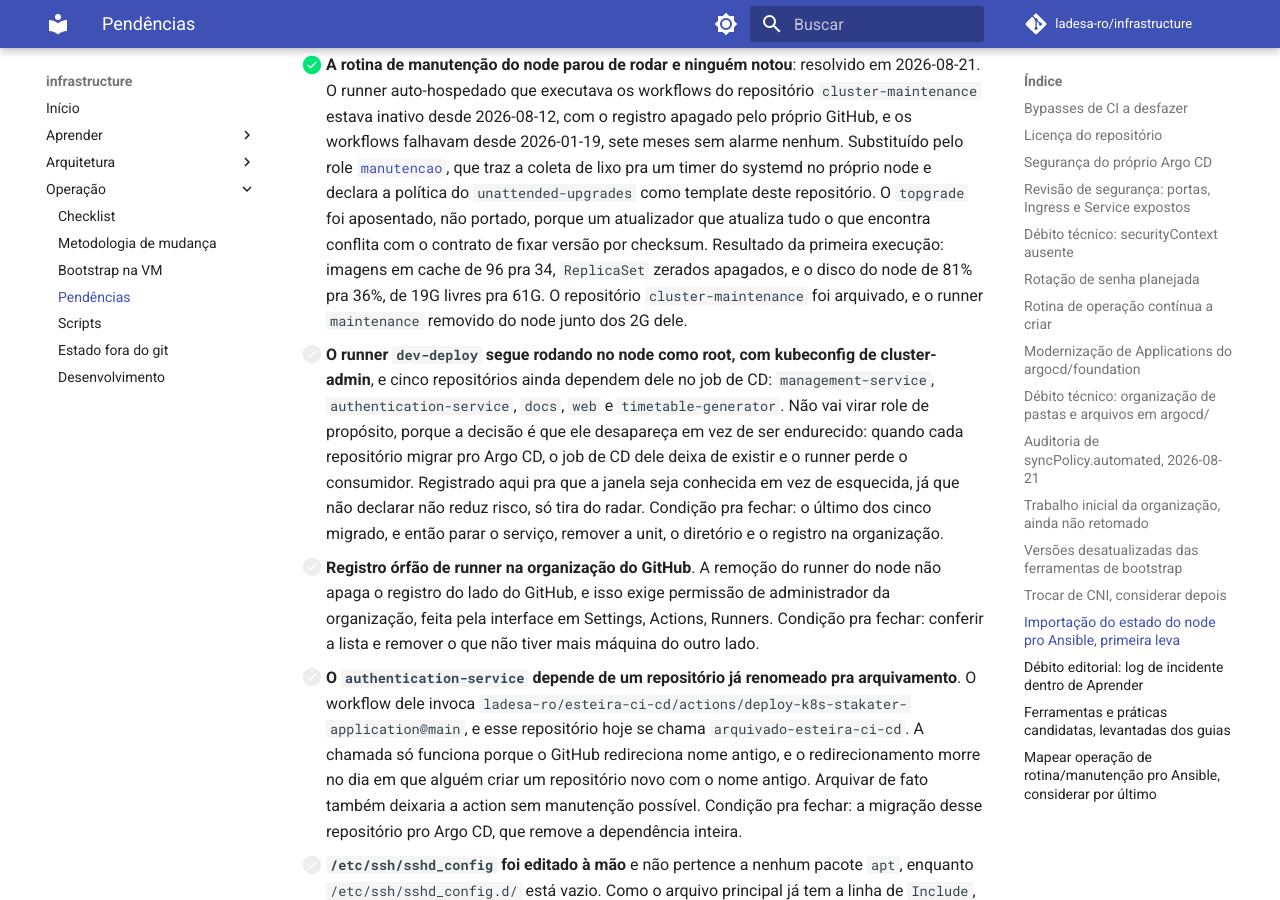
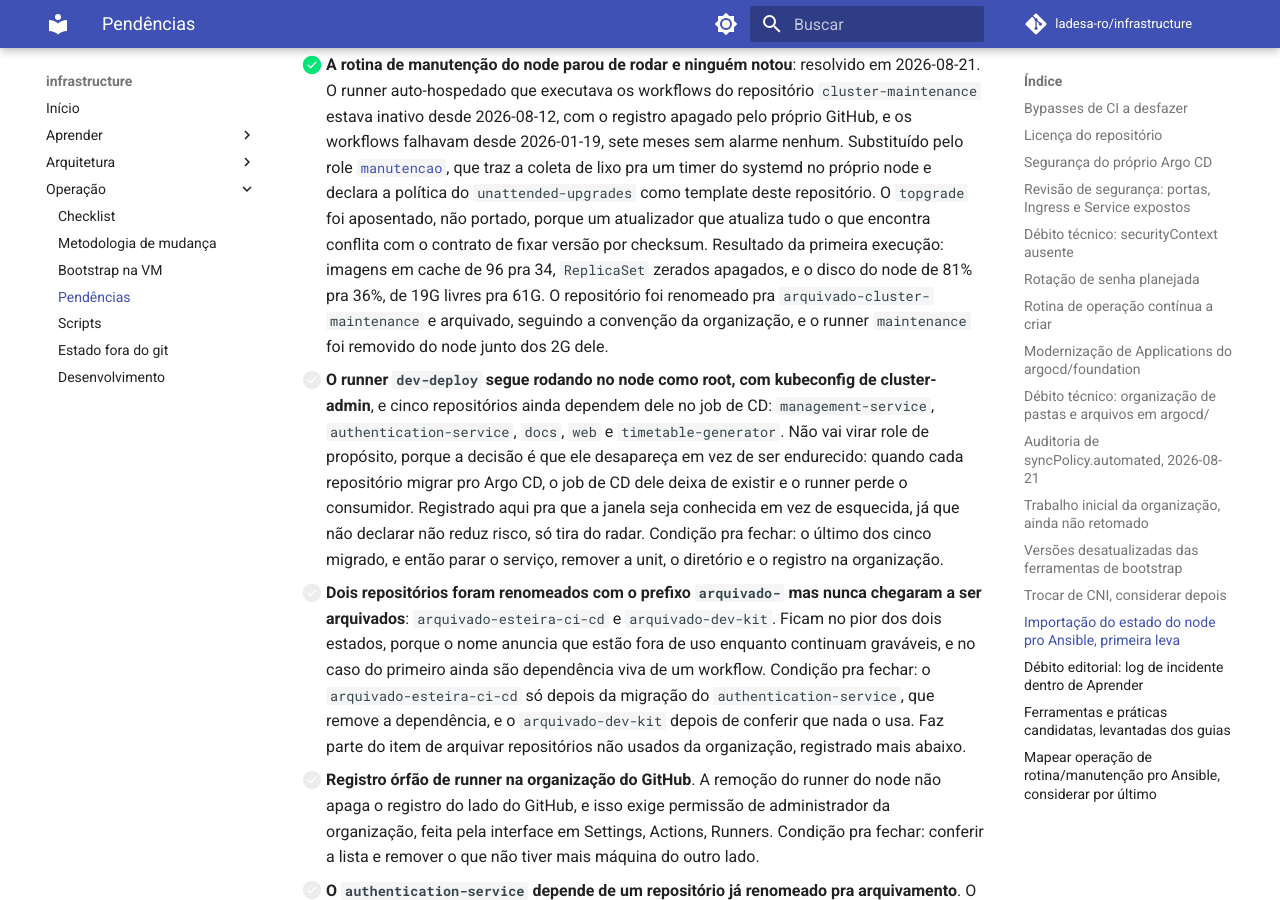
Before and after one commit to ladesa-ro/infrastructure, an MkDocs documentation site: the page built from docs/operacao/pendencias.md, in a window 1280 px wide and 900 px high, scrolled down 21254 px. Built offline with MkDocs 1.6.1 and Material for MkDocs 9.7.7, drawn with Linux system fonts in a browser that asks for light colours; comment, search, counter and statistics services are not loaded.

Commit message:
chore: follow archive naming convention for retired repo

```diff
--- a/docs/operacao/pendencias.md
+++ b/docs/operacao/pendencias.md
@@ -153,8 +153,9 @@ Os roles [`pacotes-base`](../arquitetura/roles/pacotes-base.md) e [`sistema`](..
 - [ ] **Performance Co-Pilot fica exatamente como está**, decisão do usuário em 2026-08-21, registrada em [Ambiente do node](../arquitetura/ambiente-do-node.md#performance-co-pilot). O fato que justifica revisitar, a escrita contínua de métrica em `/var/log/pcp`, está anotado lá. Condição: quando [observabilidade](../aprender/observabilidade.md) virar uma decisão consciente deste cluster, adotar ou remover, em vez de seguir de pé por herança.
 - [ ] **`protect-kernel-defaults` ainda não está ligado no [k3s](../arquitetura/roles/k3s.md)**. O role [`sistema`](../arquitetura/roles/sistema.md) declara os quatro parâmetros de kernel que o [guia CIS do k3s](https://docs.k3s.io/security/hardening-guide) exige como pré-requisito, mas a flag em si fica pra depois de propósito: com ela ligada, o kubelet se recusa a subir se os parâmetros não estiverem valendo. Condição: confirmar no node que os quatro valores estão aplicados de verdade, e só então ligar a flag, com o ritual de mudança de risco.
 - [ ] **Conta `apalrd` continua existindo** com sudo sem senha e `authorized_keys` vazio, herdada da imagem base. Condição: role `contas`, da próxima leva.
-- [x] **A rotina de manutenção do node parou de rodar e ninguém notou**: resolvido em 2026-08-21. O runner auto-hospedado que executava os workflows do repositório `cluster-maintenance` estava inativo desde 2026-08-12, com o registro apagado pelo próprio GitHub, e os workflows falhavam desde 2026-01-19, sete meses sem alarme nenhum. Substituído pelo role [`manutencao`](../arquitetura/roles/manutencao.md), que traz a coleta de lixo pra um timer do systemd no próprio node e declara a política do `unattended-upgrades` como template deste repositório. O `topgrade` foi aposentado, não portado, porque um atualizador que atualiza tudo o que encontra conflita com o contrato de fixar versão por checksum. Resultado da primeira execução: imagens em cache de 96 pra 34, `ReplicaSet` zerados apagados, e o disco do node de 81% pra 36%, de 19G livres pra 61G. O repositório `cluster-maintenance` foi arquivado, e o runner `maintenance` removido do node junto dos 2G dele.
+- [x] **A rotina de manutenção do node parou de rodar e ninguém notou**: resolvido em 2026-08-21. O runner auto-hospedado que executava os workflows do repositório `cluster-maintenance` estava inativo desde 2026-08-12, com o registro apagado pelo próprio GitHub, e os workflows falhavam desde 2026-01-19, sete meses sem alarme nenhum. Substituído pelo role [`manutencao`](../arquitetura/roles/manutencao.md), que traz a coleta de lixo pra um timer do systemd no próprio node e declara a política do `unattended-upgrades` como template deste repositório. O `topgrade` foi aposentado, não portado, porque um atualizador que atualiza tudo o que encontra conflita com o contrato de fixar versão por checksum. Resultado da primeira execução: imagens em cache de 96 pra 34, `ReplicaSet` zerados apagados, e o disco do node de 81% pra 36%, de 19G livres pra 61G. O repositório foi renomeado pra `arquivado-cluster-maintenance` e arquivado, seguindo a convenção da organização, e o runner `maintenance` foi removido do node junto dos 2G dele.
 - [ ] **O runner `dev-deploy` segue rodando no node como root, com kubeconfig de cluster-admin**, e cinco repositórios ainda dependem dele no job de CD: `management-service`, `authentication-service`, `docs`, `web` e `timetable-generator`. Não vai virar role de propósito, porque a decisão é que ele desapareça em vez de ser endurecido: quando cada repositório migrar pro Argo CD, o job de CD dele deixa de existir e o runner perde o consumidor. Registrado aqui pra que a janela seja conhecida em vez de esquecida, já que não declarar não reduz risco, só tira do radar. Condição pra fechar: o último dos cinco migrado, e então parar o serviço, remover a unit, o diretório e o registro na organização.
+- [ ] **Dois repositórios foram renomeados com o prefixo `arquivado-` mas nunca chegaram a ser arquivados**: `arquivado-esteira-ci-cd` e `arquivado-dev-kit`. Ficam no pior dos dois estados, porque o nome anuncia que estão fora de uso enquanto continuam graváveis, e no caso do primeiro ainda são dependência viva de um workflow. Condição pra fechar: o `arquivado-esteira-ci-cd` só depois da migração do `authentication-service`, que remove a dependência, e o `arquivado-dev-kit` depois de conferir que nada o usa. Faz parte do item de arquivar repositórios não usados da organização, registrado mais abaixo.
 - [ ] **Registro órfão de runner na organização do GitHub**. A remoção do runner do node não apaga o registro do lado do GitHub, e isso exige permissão de administrador da organização, feita pela interface em Settings, Actions, Runners. Condição pra fechar: conferir a lista e remover o que não tiver mais máquina do outro lado.
 - [ ] **O `authentication-service` depende de um repositório já renomeado pra arquivamento**. O workflow dele invoca `ladesa-ro/esteira-ci-cd/actions/deploy-k8s-stakater-application@main`, e esse repositório hoje se chama `arquivado-esteira-ci-cd`. A chamada só funciona porque o GitHub redireciona nome antigo, e o redirecionamento morre no dia em que alguém criar um repositório novo com o nome antigo. Arquivar de fato também deixaria a action sem manutenção possível. Condição pra fechar: a migração desse repositório pro Argo CD, que remove a dependência inteira.
 - [ ] **`/etc/ssh/sshd_config` foi editado à mão** e não pertence a nenhum pacote `apt`, enquanto `/etc/ssh/sshd_config.d/` está vazio. Como o arquivo principal já tem a linha de `Include`, a configuração deste repositório pode assumir por drop-in sem tocar no que está lá. Condição pra fechar: role `ssh_servidor`, com validação por `sshd -t` antes de escrever e o ritual de mudança de risco na execução, que é o mesmo caso do [firewalld](../arquitetura/roles/firewalld.md). Fecha junto um dos achados em aberto registrados no inventário privado.
```
Also changed, not shown: docs/arquitetura/roles/manutencao.md (+1 -1 lines).
